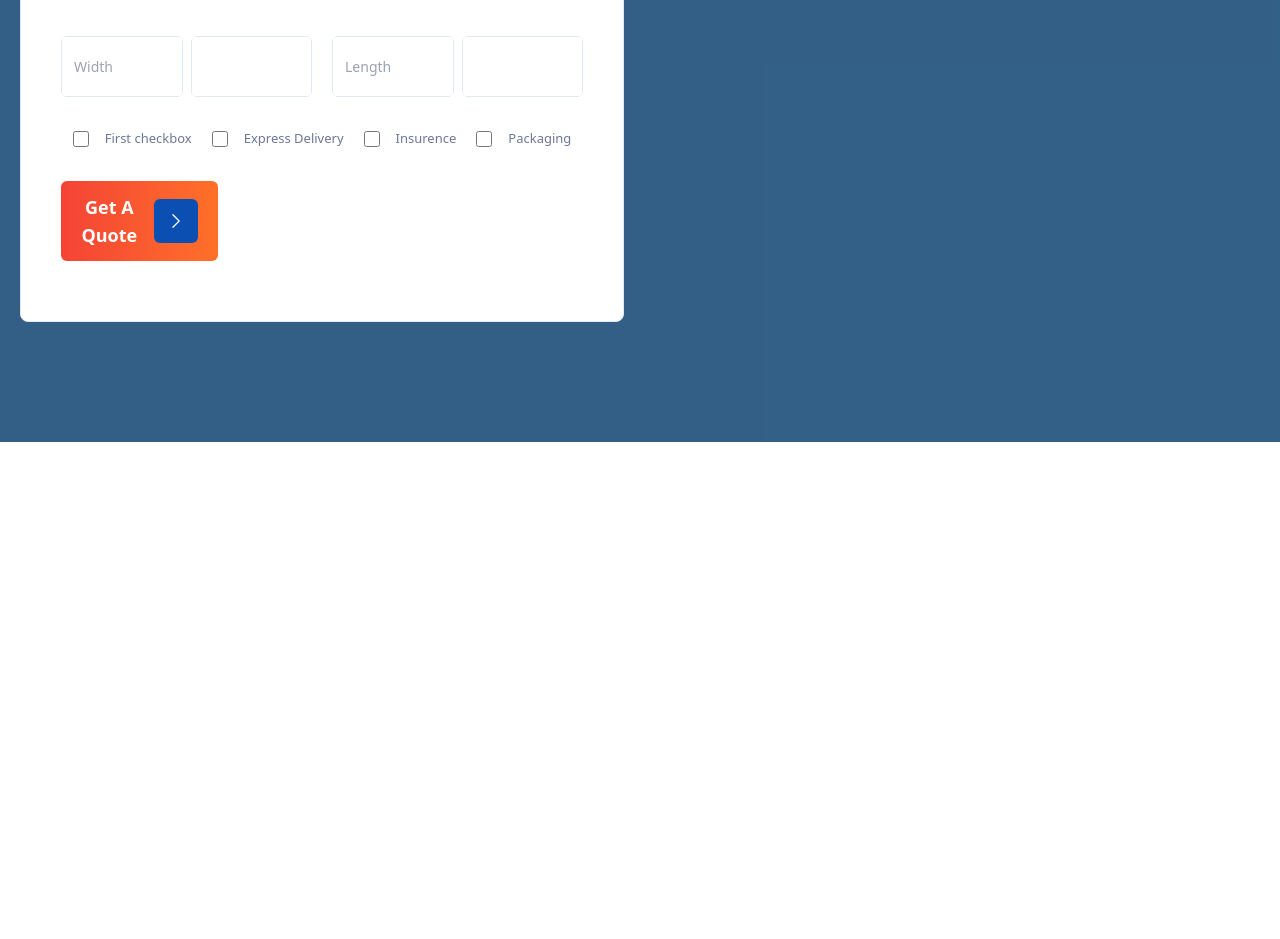
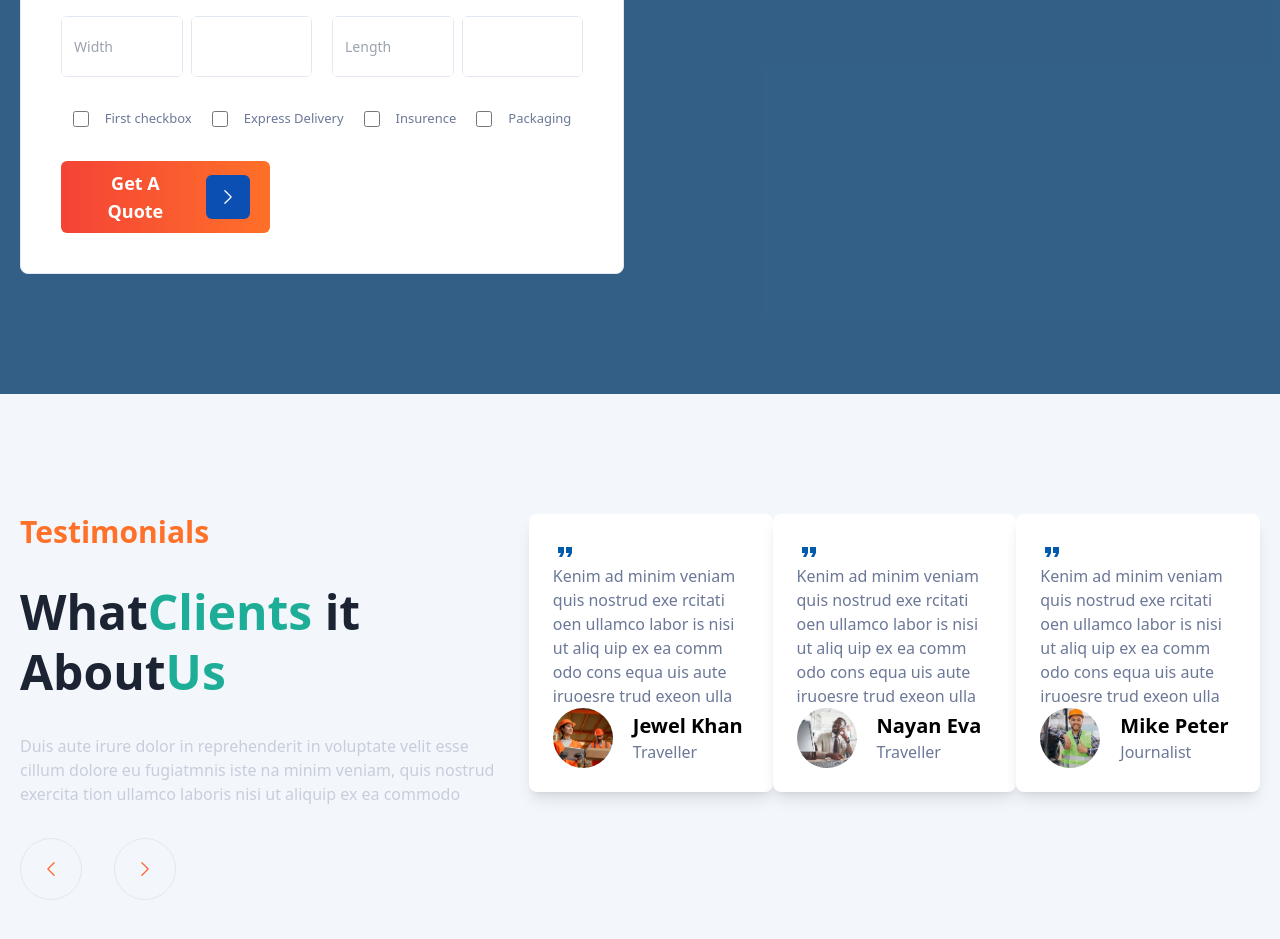
Before and after one commit to Hall-e3/thiotransportation, a React (Create React App) app: page /services in a window 1280 px wide. Shown: the part 4000-4939 px from the top of the page. Before the commit the page ends 4442 px from the top, so only its background shows below. Built offline with nearby package versions, Linux system fonts and the light colour scheme.

Commit message:
new changes

```diff
--- a/package.json
+++ b/package.json
@@ -17,6 +17,8 @@
     "react-dom": "^18.2.0",
     "react-router-dom": "^6.16.0",
     "react-scripts": "5.0.1",
+    "react-slick": "^0.29.0",
+    "slick-carousel": "^1.8.1",
     "web-vitals": "^2.1.4"
   },
   "scripts": {
--- /dev/null
+++ b/src/components/QuoteForm.jsx
@@ -0,0 +1,95 @@
+import React from "react";
+import Input from "./Input";
+import SelectField from "./SelectField";
+import CheckBox from "./CheckBox";
+import Button from "./Button";
+import { ChevronRightIcon } from "@heroicons/react/24/solid";
+
+export default function QuoteForm() {
+  return (
+    <div className="border border-stroke rounded-lg px-10 py-10 space-y-8 bg-white">
+      <div className="flex flex-col space-y-2">
+        <h3 className="text-2xl font-bold text-[#ff6731]">Know the price</h3>
+        <h3 className="text-4xl font-bold">Get A Free Quote</h3>
+      </div>
+      <div className="flex space-x-5">
+        <Input placeholder="Your Name" styles="border rounded-md flex-1" />
+        <Input
+          placeholder="Your Email address"
+          styles="border rounded-md flex-1"
+        />
+      </div>
+      <div className="flex space-x-5">
+        <Input placeholder="Your Phone number" styles="border rounded-md" />
+        <Input placeholder="Subject" styles="border rounded-md" />
+      </div>
+      <div className="flex space-x-5">
+        <Input placeholder="Pickup City" styles="border rounded-md" />
+        <Input placeholder="Delivery City" styles="border rounded-md" />
+      </div>
+      <div className="flex space-x-5">
+        <SelectField styles="border border-stroke bg-white rounded-md focus:border-blue-500 py-4 px-3">
+          <option value="">Choose....</option>
+          {["Freight type", "One", "Two", "Three"].map((c) => (
+            <option key={c} value={c}>
+              {c}
+            </option>
+          ))}
+        </SelectField>
+        <SelectField styles="border border-stroke bg-white rounded-md focus:border-blue-500 py-4 px-3">
+          <option value="">Choose....</option>
+          {["Incoterms", "One", "Two", "Three"].map((c) => (
+            <option key={c} value={c}>
+              {c}
+            </option>
+          ))}
+        </SelectField>
+      </div>
+      <div className="flex space-x-5">
+        <div className="flex items-center space-x-2">
+          <Input placeholder="Width" styles="border rounded-md" />
+          <Input type="number" styles="border rounded-md" />
+        </div>
+        <div className="flex items-center space-x-2">
+          <Input placeholder="Length" styles="border rounded-md" />
+          <Input type="number" styles="border rounded-md" />
+        </div>
+      </div>
+      <div className="flex justify-center items-center space-x-5">
+        <CheckBox
+          label="First checkbox"
+          type="checkbox"
+          onChange={() => {}}
+          right={true}
+        />
+        <CheckBox
+          label="Express Delivery"
+          type="checkbox"
+          onChange={() => {}}
+          right={true}
+        />
+        <CheckBox
+          label="Insurence"
+          type="checkbox"
+          onChange={() => {}}
+          right={true}
+        />
+        <CheckBox
+          label="Packaging"
+          type="checkbox"
+          onChange={() => {}}
+          right={true}
+        />
+      </div>
+      <Button
+        text="Get A Quote"
+        buttonStyle="w-[40%] bg-gradient-to-r text-white  from-red-500  to-primary_orange py-2 text-lg font-bold rounded-md"
+        icon={
+          <div className="bg-primary_color p-3 rounded-md">
+            <ChevronRightIcon className="w-5 h-5 text-white" />
+          </div>
+        }
+      />
+    </div>
+  );
+}
--- a/src/components/index.jsx
+++ b/src/components/index.jsx
@@ -7,6 +7,8 @@ import Footer from "./Footer";
 import SelectField from "./SelectField";
 import CheckBox from "./CheckBox";
 import DisclosureComponent from "./DisclosureComponent";
+import QuoteForm from "./QuoteForm";
+import ReviewCarousel from "./ReviewCarousel";
 export {
   Loader,
   Supensing,
@@ -17,4 +19,6 @@ export {
   SelectField,
   CheckBox,
   DisclosureComponent,
+  QuoteForm,
+  ReviewCarousel,
 };
--- a/src/data/index.jsx
+++ b/src/data/index.jsx
@@ -1,3 +1,4 @@
+import { FormatQuote } from "@mui/icons-material";
 import {
   b1,
   b2,
@@ -204,3 +205,33 @@ export const disclosures = [
       "Duis aute irure dolor in reprehenderit in voluptate velit esse cillum dolore eu fugiatmnis iste natus error sits when the musics over turn off the light",
   },
 ];
+
+export const reviews = [
+  {
+    id: 1,
+    icon: <FormatQuote className="text-[#005bac] w-8 h-8" />,
+    description:
+      " Kenim ad minim veniam quis nostrud exe rcitati oen ullamco labor is nisi ut aliq uip ex ea comm odo cons equa uis aute iruoesre trud exeon ulla ",
+    user: "Jewel Khan",
+    job: "Traveller",
+    image: b1,
+  },
+  {
+    id: 2,
+    icon: <FormatQuote className="text-[#005bac] w-8 h-8" />,
+    description:
+      " Kenim ad minim veniam quis nostrud exe rcitati oen ullamco labor is nisi ut aliq uip ex ea comm odo cons equa uis aute iruoesre trud exeon ulla ",
+    user: "Nayan Eva",
+    job: "Traveller",
+    image: b2,
+  },
+  {
+    id: 3,
+    icon: <FormatQuote className="text-[#005bac] w-8 h-8" />,
+    description:
+      " Kenim ad minim veniam quis nostrud exe rcitati oen ullamco labor is nisi ut aliq uip ex ea comm odo cons equa uis aute iruoesre trud exeon ulla ",
+    user: "Mike Peter",
+    job: "Journalist",
+    image: b5,
+  },
+];
--- a/src/pages/Services.jsx
+++ b/src/pages/Services.jsx
@@ -1,27 +1,18 @@
 import React, { useState } from "react";
 import Layout from "../layout";
 import { service } from "../constants";
-import {
-  Button,
-  CheckBox,
-  DisclosureComponent,
-  Input,
-  SelectField,
-} from "../components";
+import { DisclosureComponent, QuoteForm } from "../components";
 import {
   CheckIcon,
+  ChevronLeftIcon,
   ChevronRightIcon,
-  MinusIcon,
-  PlusIcon,
 } from "@heroicons/react/24/solid";
-import { cards, works } from "../data";
+import { cards, reviews, works } from "../data";
 
 export default function Services() {
-  const [isOpen, setIsOpen] = useState(false);
-
-  const toggleDisclosure = () => {
-    setIsOpen(!isOpen);
-  };
+  const [currentIndex, setCurrentIndex] = useState(0);
+  const next = () => {};
+  const previous = () => {};
   return (
     <Layout>
       <div className="py-16 bg-no-repeat bg-cover bg-gradient-to-r from-cyan-500 to-primary_green opacity-90">
@@ -126,7 +117,7 @@ export default function Services() {
       <div className="py-30">
         <div className="max-w-[1240px] mx-auto">
           <div className="grid grid-cols-1 md:grid-cols-5 ">
-            <div className="flex flex-col space-y-10 col-span-3 pt-15 pr-25">
+            <div className="flex flex-col space-y-10 md:col-span-3 pt-15 pr-25">
               <div className="flex flex-col space-y-4">
                 <h5 className="text-primary_orange font-bold text-2xl">
                   Why Choose Us
@@ -198,7 +189,7 @@ export default function Services() {
                 </div>
               </div>
             </div>
-            <div className="col-span-2">
+            <div className="md:col-span-2">
               <img
                 src={service}
                 alt="service"
@@ -212,101 +203,7 @@ export default function Services() {
         <div className="max-w-[1240px] mx-auto">
           <div className="flex flex-row space-x-8">
             <div className="flex flex-col justify-center flex-1">
-              <div className="border border-stroke rounded-lg px-10 py-15 space-y-8 bg-white">
-                <div className="flex flex-col space-y-2">
-                  <h3 className="text-2xl font-bold text-[#ff6731]">
-                    Know the price
-                  </h3>
-                  <h3 className="text-4xl font-bold">Get A Free Quote</h3>
-                </div>
-                <div className="flex space-x-5">
-                  <Input
-                    placeholder="Your Name"
-                    styles="border rounded-md flex-1"
-                  />
-                  <Input
-                    placeholder="Your Email address"
-                    styles="border rounded-md flex-1"
-                  />
-                </div>
-                <div className="flex space-x-5">
-                  <Input
-                    placeholder="Your Phone number"
-                    styles="border rounded-md"
-                  />
-                  <Input placeholder="Subject" styles="border rounded-md" />
-                </div>
-                <div className="flex space-x-5">
-                  <Input placeholder="Pickup City" styles="border rounded-md" />
-                  <Input
-                    placeholder="Delivery City"
-                    styles="border rounded-md"
-                  />
-                </div>
-                <div className="flex space-x-5">
-                  <SelectField styles="border border-stroke bg-white rounded-md focus:border-blue-500 py-4 px-3">
-                    <option value="">Choose....</option>
-                    {["Freight type", "One", "Two", "Three"].map((c) => (
-                      <option key={c} value={c}>
-                        {c}
-                      </option>
-                    ))}
-                  </SelectField>
-                  <SelectField styles="border border-stroke bg-white rounded-md focus:border-blue-500 py-4 px-3">
-                    <option value="">Choose....</option>
-                    {["Incoterms", "One", "Two", "Three"].map((c) => (
-                      <option key={c} value={c}>
-                        {c}
-                      </option>
-                    ))}
-                  </SelectField>
-                </div>
-                <div className="flex space-x-5">
-                  <div className="flex items-center space-x-2">
-                    <Input placeholder="Width" styles="border rounded-md" />
-                    <Input type="number" styles="border rounded-md" />
-                  </div>
-                  <div className="flex items-center space-x-2">
-                    <Input placeholder="Length" styles="border rounded-md" />
-                    <Input type="number" styles="border rounded-md" />
-                  </div>
-                </div>
-                <div className="flex justify-center items-center space-x-5">
-                  <CheckBox
-                    label="First checkbox"
-                    type="checkbox"
-                    onChange={() => {}}
-                    right={true}
-                  />
-                  <CheckBox
-                    label="Express Delivery"
-                    type="checkbox"
-                    onChange={() => {}}
-                    right={true}
-                  />
-                  <CheckBox
-                    label="Insurence"
-                    type="checkbox"
-                    onChange={() => {}}
-                    right={true}
-                  />
-                  <CheckBox
-                    label="Packaging"
-                    type="checkbox"
-                    onChange={() => {}}
-                    right={true}
-                  />
-                </div>
-                <Button
-                  text="Get A Quote"
-                  buttonStyle="w-[30%] bg-gradient-to-r text-white  from-red-500  to-primary_orange py-3 text-lg font-bold rounded-md"
-                  icon={
-                    <div className="bg-primary_color p-3 rounded-md">
-                      <ChevronRightIcon className="w-5 h-5 text-white" />
-                    </div>
-                  }
-                />
-              </div>
+              <QuoteForm />
             </div>
             <div className="flex-1">
               <div className={`flex flex-col space-y-8 pl-30`}>
@@ -324,6 +221,71 @@ export default function Services() {
           </div>
         </div>
       </div>
+
+      <div className="py-30 bg-[#f3f7fc]">
+        <div className="max-w-[1240px] mx-auto">
+          <div className="grid grid-cols-1 md:grid-cols-5 gap-8 transition">
+            <div className="md:col-span-2">
+              <div className="flex flex-col  space-y-8">
+                <div className="flex flex-col space-y-8">
+                  <h5 className="text-primary_orange font-bold text-3xl">
+                    Testimonials
+                  </h5>
+                  <h3 className="font-bold text-5xl text-black leading-tight">
+                    What<span className="text-[#1eae98]">Clients</span> it About
+                    <span className="text-[#1eae98]">Us</span>
+                  </h3>
+                </div>
+                <p className="text-[#c7cdda] font-medium tracking-normal">
+                  Duis aute irure dolor in reprehenderit in voluptate velit esse
+                  cillum dolore eu fugiatmnis iste na minim veniam, quis nostrud
+                  exercita tion ullamco laboris nisi ut aliquip ex ea commodo
+                </p>
+
+                <div className="flex space-x-8 items-center">
+                  <div
+                    className="group hover:bg-[#ff6731] rounded-full p-5 border border-stroke transition "
+                    onClick={() => {}}
+                  >
+                    <ChevronLeftIcon className="text-[#ff6731] group-hover:text-white  w-5 h-5 duration-300 ease-in" />
+                  </div>
+                  <div
+                    className="group hover:bg-[#ff6731] rounded-full p-5 border border-stroke transition"
+                    onClick={() => {}}
+                  >
+                    <ChevronRightIcon className="text-[#ff6731] group-hover:text-white w-5 h-5 duration-300 ease-in" />
+                  </div>
+                </div>
+              </div>
+            </div>
+            <div className="md:col-span-3">
+              <div className="flex">
+                {reviews.map((rev) => (
+                  <div
+                    key={rev.id}
+                    className="bg-white shadow-lg rounded-lg p-6"
+                  >
+                    {rev.icon}
+                    <p className="text-grey_skip">{rev.description}</p>
+                    <div className="flex items-center space-x-5">
+                      <img
+                        src={rev.image}
+                        alt={rev.user}
+                        className="object-cover w-15 h-15 rounded-full"
+                      />
+
+                      <div className="flex flex-col justify-center">
+                        <h6 className="font-bold text-xl">{rev.user}</h6>
+                        <p className="font-light text-grey_skip">{rev.job}</p>
+                      </div>
+                    </div>
+                  </div>
+                ))}
+              </div>
+            </div>
+          </div>
+        </div>
+      </div>
     </Layout>
   );
 }
```
Also changed, not shown: src/components/ReviewCarousel.jsx (added, +33 -0 lines), 1 other file (tests, documents, lock files or other folders).
